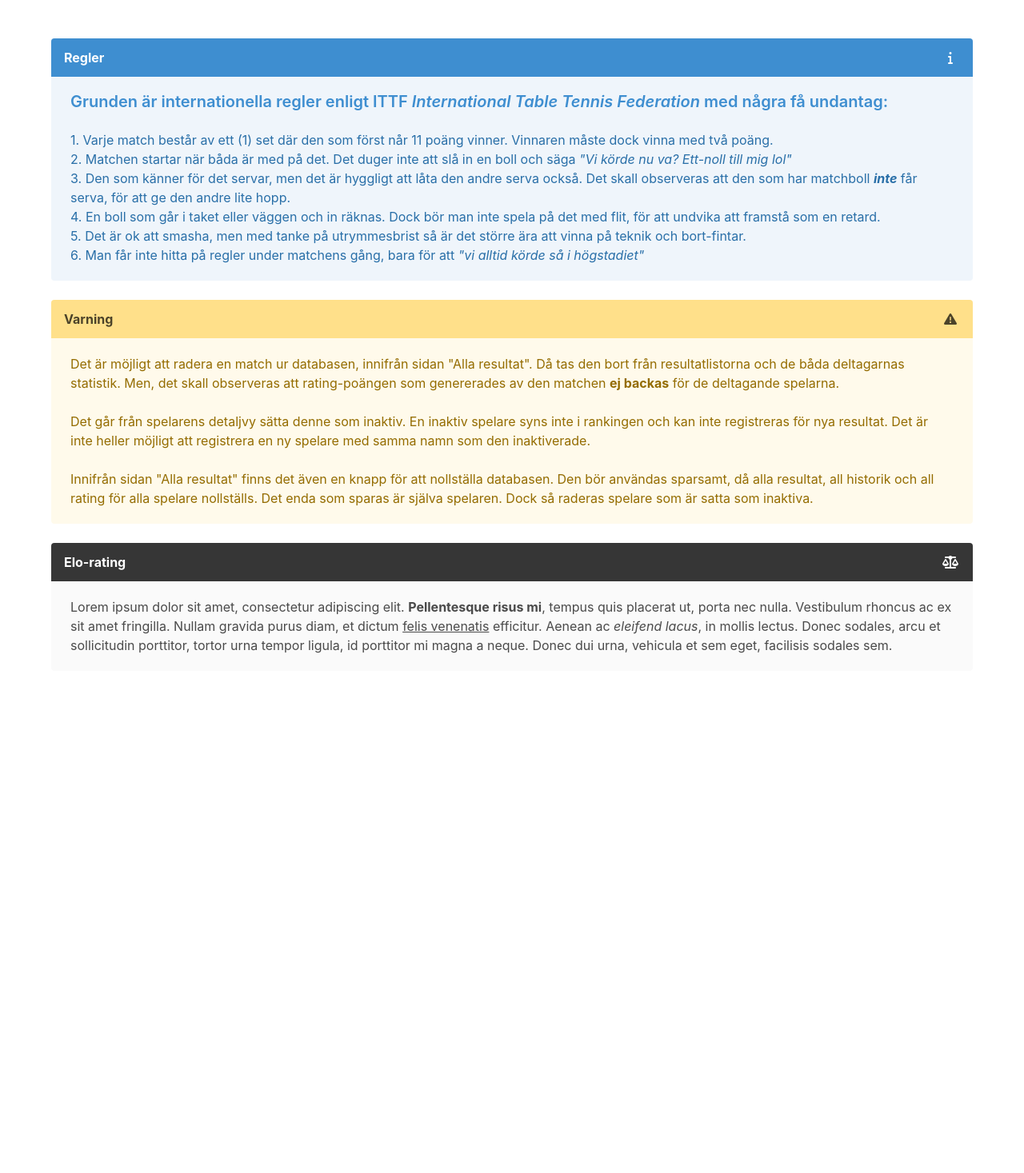
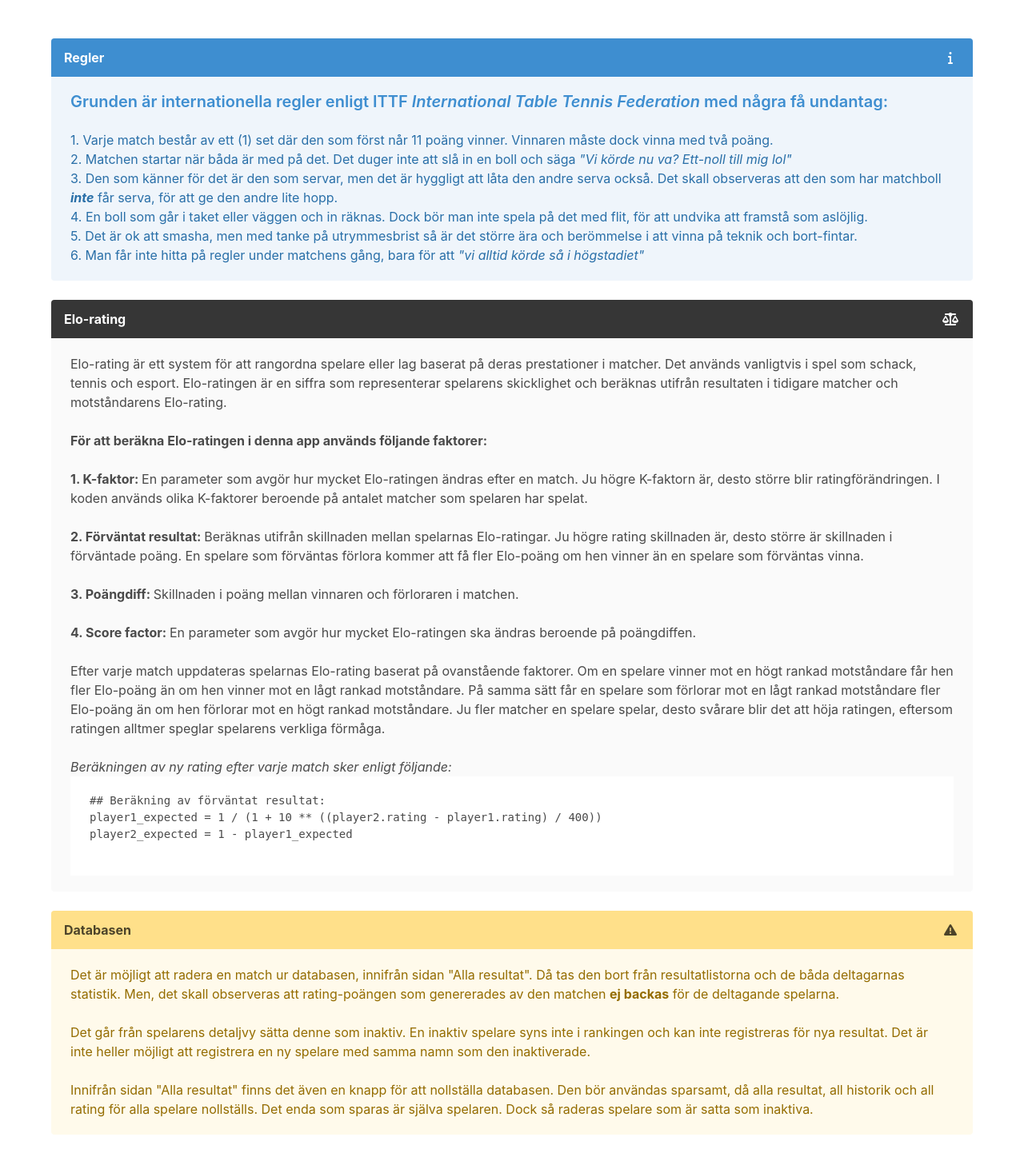
Before and after one commit to Ubiquitous-X/elo-rating, a Flask app: page /info in a window 1280 px wide. Shown: the part 80-1547 px from the top of the page at 80% size. Before the commit the page ends 897 px from the top, so only its background shows below. Run offline with Flask 2, Linux system fonts and the light colour scheme.

Commit message:
added info page

```diff
--- a/templates/info.html
+++ b/templates/info.html
@@ -10,15 +10,32 @@
         <p class="title is-5 has-text-info">Grunden är internationella regler enligt ITTF <em>International Table Tennis Federation</em> med några få undantag:</p>
         <p>1. Varje match består av ett (1) set där den som först når 11 poäng vinner. Vinnaren måste dock vinna med två poäng.</p>
         <p>2. Matchen startar när båda är med på det. Det duger inte att slå in en boll och säga <em>"Vi körde nu va? Ett-noll till mig lol"</em></p>
-        <p>3. Den som känner för det servar, men det är hyggligt att låta den andre serva också. Det skall observeras att den som har matchboll <strong><em>inte</em></strong> får serva, för att ge den andre lite hopp.</p>
-        <p>4. En boll som går i taket eller väggen och in räknas. Dock bör man inte spela på det med flit, för att undvika att framstå som en retard.</p>
-        <p>5. Det är ok att smasha, men med tanke på utrymmesbrist så är det större ära att vinna på teknik och bort-fintar.</p>
+        <p>3. Den som känner för det är den som servar, men det är hyggligt att låta den andre serva också. Det skall observeras att den som har matchboll <strong><em>inte</em></strong> får serva, för att ge den andre lite hopp.</p>
+        <p>4. En boll som går i taket eller väggen och in räknas. Dock bör man inte spela på det med flit, för att undvika att framstå som aslöjlig.</p>
+        <p>5. Det är ok att smasha, men med tanke på utrymmesbrist så är det större ära och berömmelse i att vinna på teknik och bort-fintar.</p>
         <p>6. Man får inte hitta på regler under matchens gång, bara för att <em>"vi alltid körde så i högstadiet"</em></p>
+      </div>
+    </article>
+    <article class="message is-dark">
+      <div class="message-header">
+        <p>Elo-rating</p><span class="icon"><i class="fas fa-scale-balanced"></i></span>
+      </div>
+      <div class="message-body">
+        <p>Elo-rating är ett system för att rangordna spelare eller lag baserat på deras prestationer i matcher. Det används vanligtvis i spel som schack, tennis och esport. Elo-ratingen är en siffra som representerar spelarens skicklighet och beräknas utifrån resultaten i tidigare matcher och motståndarens Elo-rating.</p><br>
+        <p><strong>För att beräkna Elo-ratingen i denna app används följande faktorer:</strong></p><br>
+        <p><strong>1. K-faktor: </strong>En parameter som avgör hur mycket Elo-ratingen ändras efter en match. Ju högre K-faktorn är, desto större blir ratingförändringen. I koden används olika K-faktorer beroende på antalet matcher som spelaren har spelat.</p><br>
+        <p><strong>2. Förväntat resultat: </strong>Beräknas utifrån skillnaden mellan spelarnas Elo-ratingar. Ju högre rating skillnaden är, desto större är skillnaden i förväntade poäng. En spelare som förväntas förlora kommer att få fler Elo-poäng om hen vinner än en spelare som förväntas vinna.</p><br>
+        <p><strong>3. Poängdiff: </strong>Skillnaden i poäng mellan vinnaren och förloraren i matchen.</p><br>
+        <p><strong>4. Score factor: </strong>En parameter som avgör hur mycket Elo-ratingen ska ändras beroende på poängdiffen.</p><br>
+        <p>Efter varje match uppdateras spelarnas Elo-rating baserat på ovanstående faktorer. Om en spelare vinner mot en högt rankad motståndare får hen fler Elo-poäng än om hen vinner mot en lågt rankad motståndare. På samma sätt får en spelare som förlorar mot en lågt rankad motståndare fler Elo-poäng än om hen förlorar mot en högt rankad motståndare. Ju fler matcher en spelare spelar, desto svårare blir det att höja ratingen, eftersom ratingen alltmer speglar spelarens verkliga förmåga.</p><br>
+        <p><em>Beräkningen av ny rating efter varje match sker enligt följande:</em></p>
+        <pre><code>## Beräkning av förväntat resultat:<br>player1_expected = 1 / (1 + 10 ** ((player2.rating - player1.rating) / 400))<br>player2_expected = 1 - player1_expected
+        </code></pre>
       </div>
     </article>
     <article class="message is-warning">
       <div class="message-header">
-        <p>Varning</p><span class="icon"><i class="fas fa-triangle-exclamation"></i></span>
+        <p>Databasen</p><span class="icon"><i class="fas fa-triangle-exclamation"></i></span>
       </div>
       <div class="message-body">
         <p>Det är möjligt att radera en match ur databasen, innifrån sidan "Alla resultat". Då tas den bort från resultatlistorna och de båda deltagarnas statistik. Men, det skall observeras att rating-poängen som genererades av den matchen <strong>ej backas</strong> för de deltagande spelarna.</p><br>
@@ -26,14 +43,6 @@
         <p>Innifrån sidan "Alla resultat" finns det även en knapp för att nollställa databasen. Den bör användas sparsamt, då alla resultat, all historik och all rating för alla spelare nollställs. Det enda som sparas är själva spelaren. Dock så raderas spelare som är satta som inaktiva.</p>
       </div>
     </article>
-    <article class="message is-dark">
-      <div class="message-header">
-        <p>Elo-rating</p><span class="icon"><i class="fas fa-scale-balanced"></i></span>
-      </div>
-      <div class="message-body">
-        Lorem ipsum dolor sit amet, consectetur adipiscing elit. <strong>Pellentesque risus mi</strong>, tempus quis placerat ut, porta nec nulla. Vestibulum rhoncus ac ex sit amet fringilla. Nullam gravida purus diam, et dictum <a>felis venenatis</a> efficitur. Aenean ac <em>eleifend lacus</em>, in mollis lectus. Donec sodales, arcu et sollicitudin porttitor, tortor urna tempor ligula, id porttitor mi magna a neque. Donec dui urna, vehicula et sem eget, facilisis sodales sem.
-      </div>
-    </article>
   </div>
 </div>
 {% endblock %}
```
